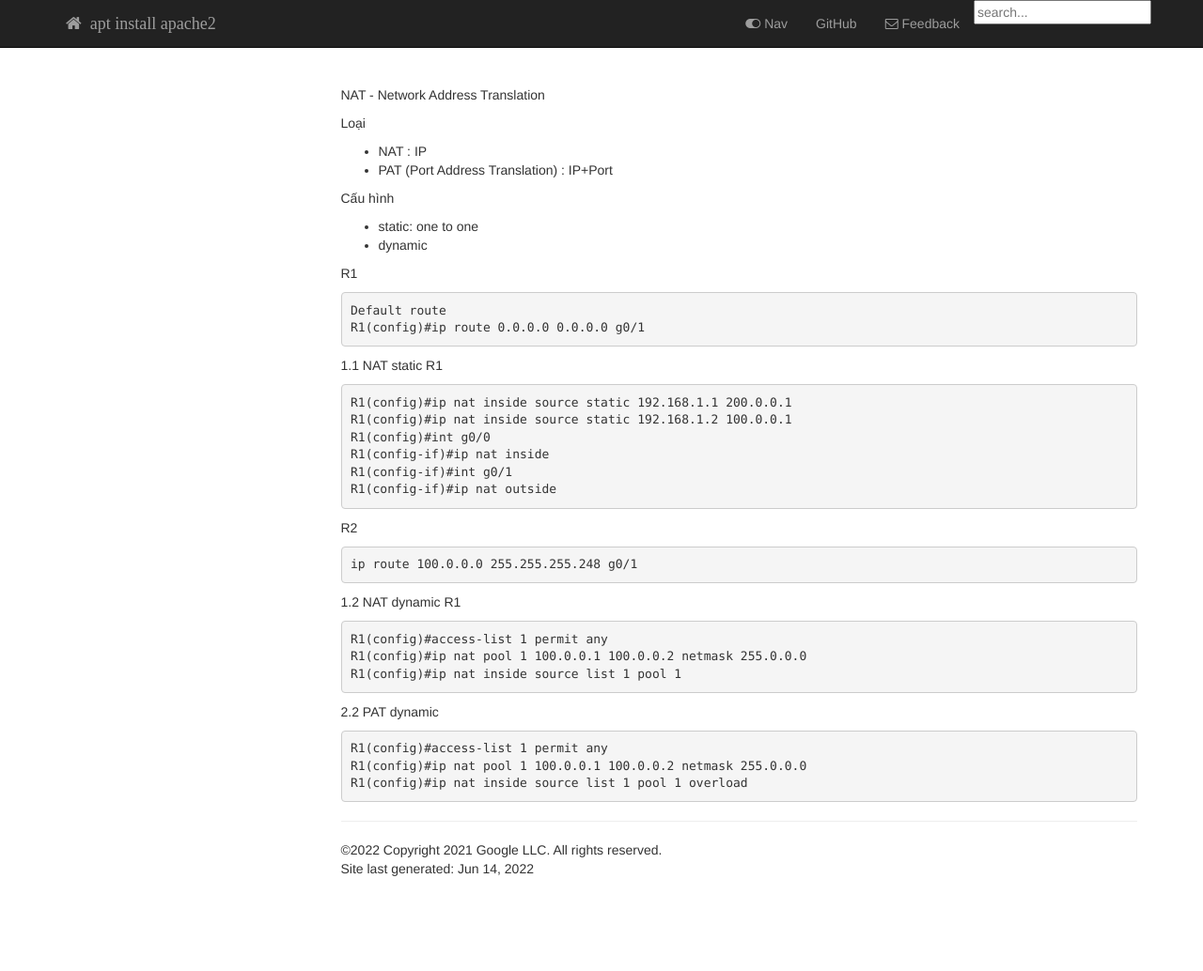
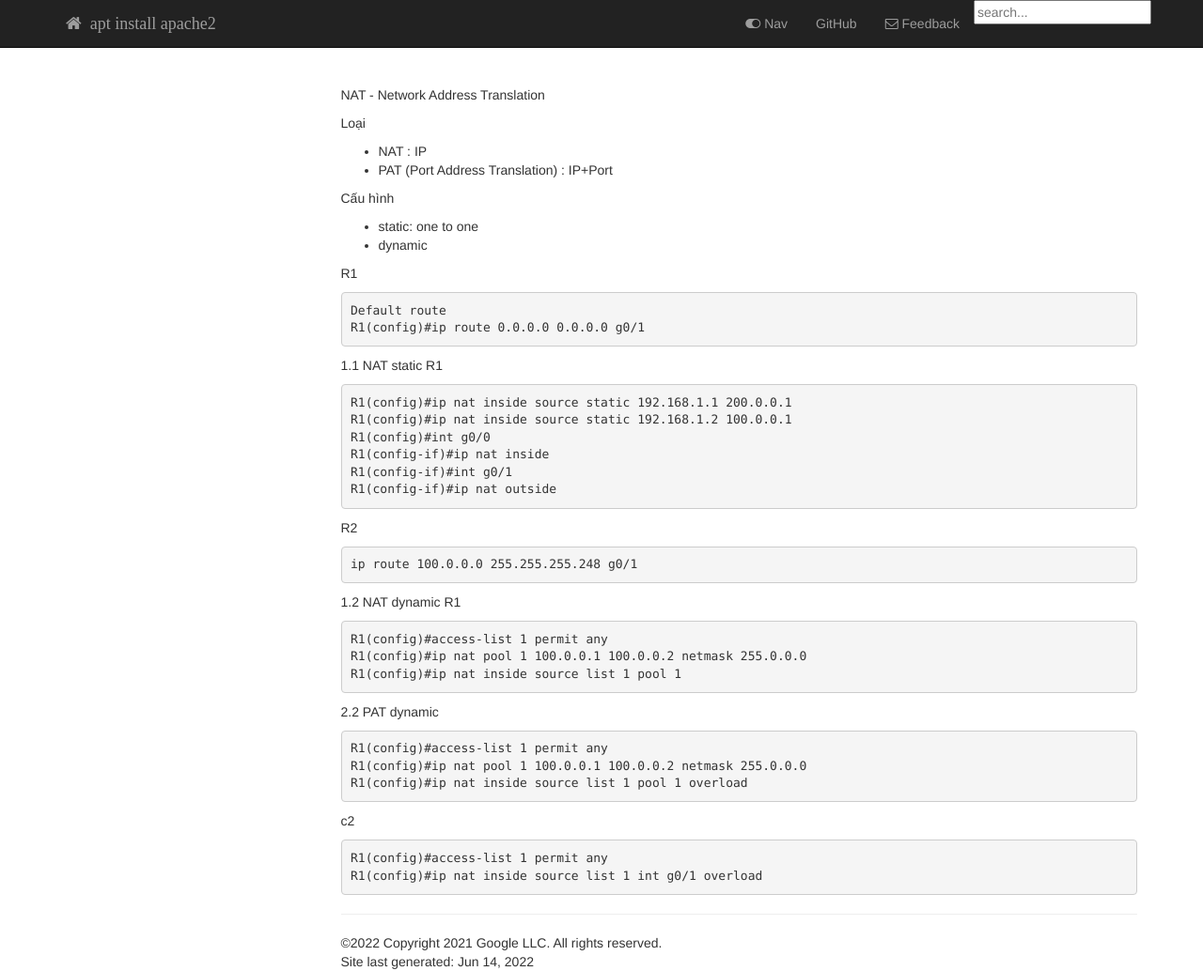
Before and after one commit to aptinstallapache2/aptinstallapache2.github.io, a Jekyll site: the page built from pages/CCNA/NAT.md, in a window 1280 px wide. Shown: the whole page at 94% size. Built offline with Jekyll 4.4.1, drawn with Linux system fonts in a browser that asks for light colours; nearby versions of some CDN libraries; our own code applies the rules of GitHub Pages for plain Markdown files; library files that are not in the unit come from our copies; comment, search, counter and statistics services are not loaded; before the commit the page ends 935 px from its top, so only the background shows below that.

Commit message:
Update NAT.md

````diff
--- a/pages/CCNA/NAT.md
+++ b/pages/CCNA/NAT.md
@@ -45,3 +45,8 @@ R1(config)#access-list 1 permit any
 R1(config)#ip nat pool 1 100.0.0.1 100.0.0.2 netmask 255.0.0.0
 R1(config)#ip nat inside source list 1 pool 1 overload
 ```
+c2
+```
+R1(config)#access-list 1 permit any
+R1(config)#ip nat inside source list 1 int g0/1 overload
+```
````
